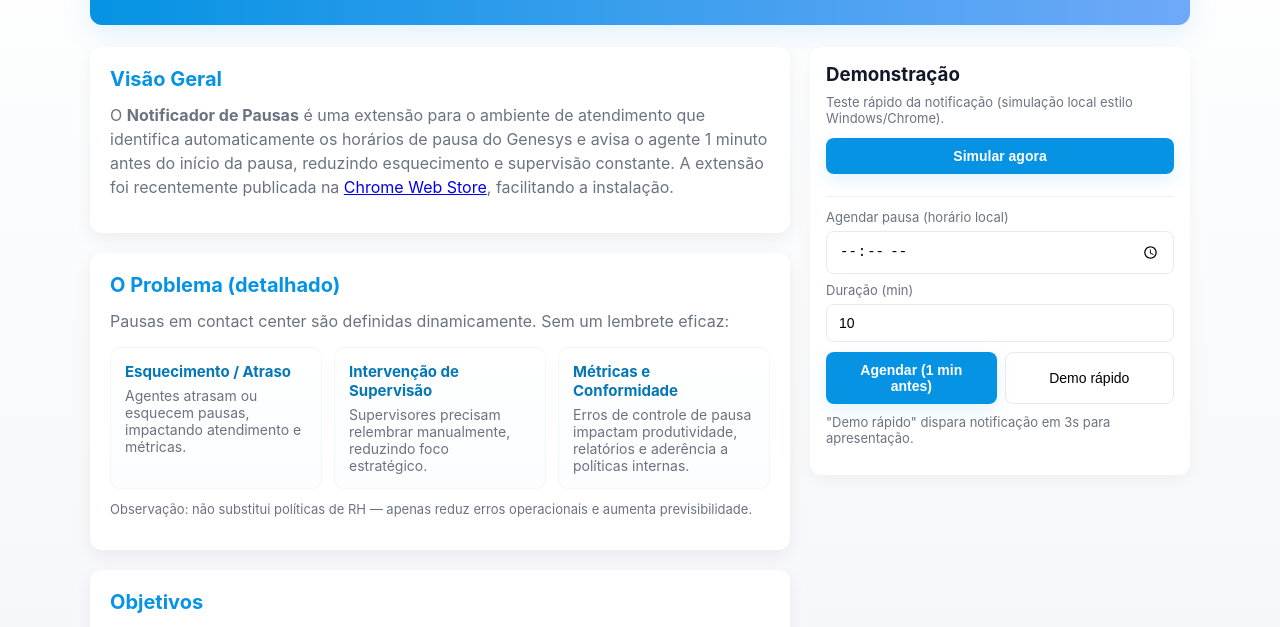
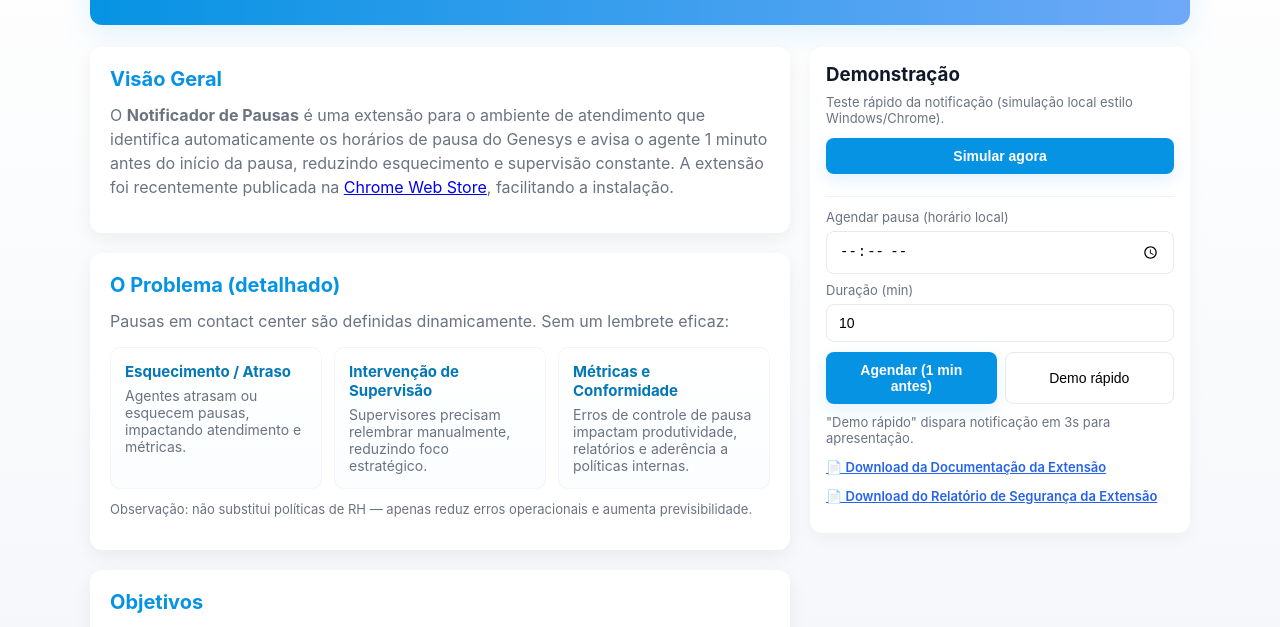
Before and after one commit to ezequias0705/apresentacao, a plain HTML site: page index.html in a window 1280 px wide. Shown: the part 123-750 px from the top of the page. Drawn offline with Linux system fonts and the light colour scheme; a web font is replaced by a local one.

Commit message:
Update index.html

```diff
--- a/index.html
+++ b/index.html
@@ -252,6 +252,18 @@
           </div>
 
           <p class="note">"Demo rápido" dispara notificação em 3s para apresentação.</p>
+
+          <!-- Links de PDF adicionados -->
+          <p class="note" style="margin-top:12px;">
+            <a href="Documentacao_Notificador_de_Pausas.pdf" target="_blank" style="color:var(--accent); font-weight:600;">
+              📄 Download da Documentação da Extensão
+            </a>
+          </p>
+          <p class="note" style="margin-top:6px;">
+            <a href="Relatorio_Seguranca_Notificador_Pausas.pdf" target="_blank" style="color:var(--accent); font-weight:600;">
+              📄 Download do Relatório de Segurança da Extensão
+            </a>
+          </p>
         </div>
       </aside>
     </main>
```
